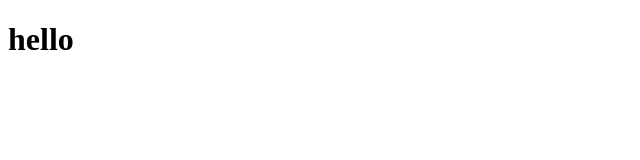
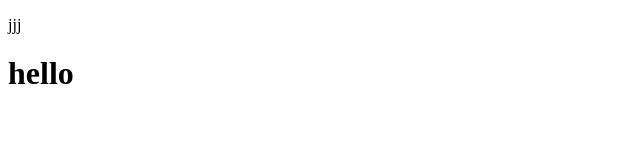
Before and after one commit to takokke/23-10-22-git-pra, a plain HTML site: page index.html in a window 1280 px wide. Shown: the whole page, without its empty margins (0-640 px from the left). Drawn offline with Linux system fonts and the light colour scheme.

Commit message:
<p>追加

```diff
--- a/index.html
+++ b/index.html
@@ -7,7 +7,9 @@
 </head>
 
 <body>
-    <header></header>
+    <header>
+        <p>jjj</p>
+    </header>
     <main>
         <h1>hello</h1>
     </main>
```
